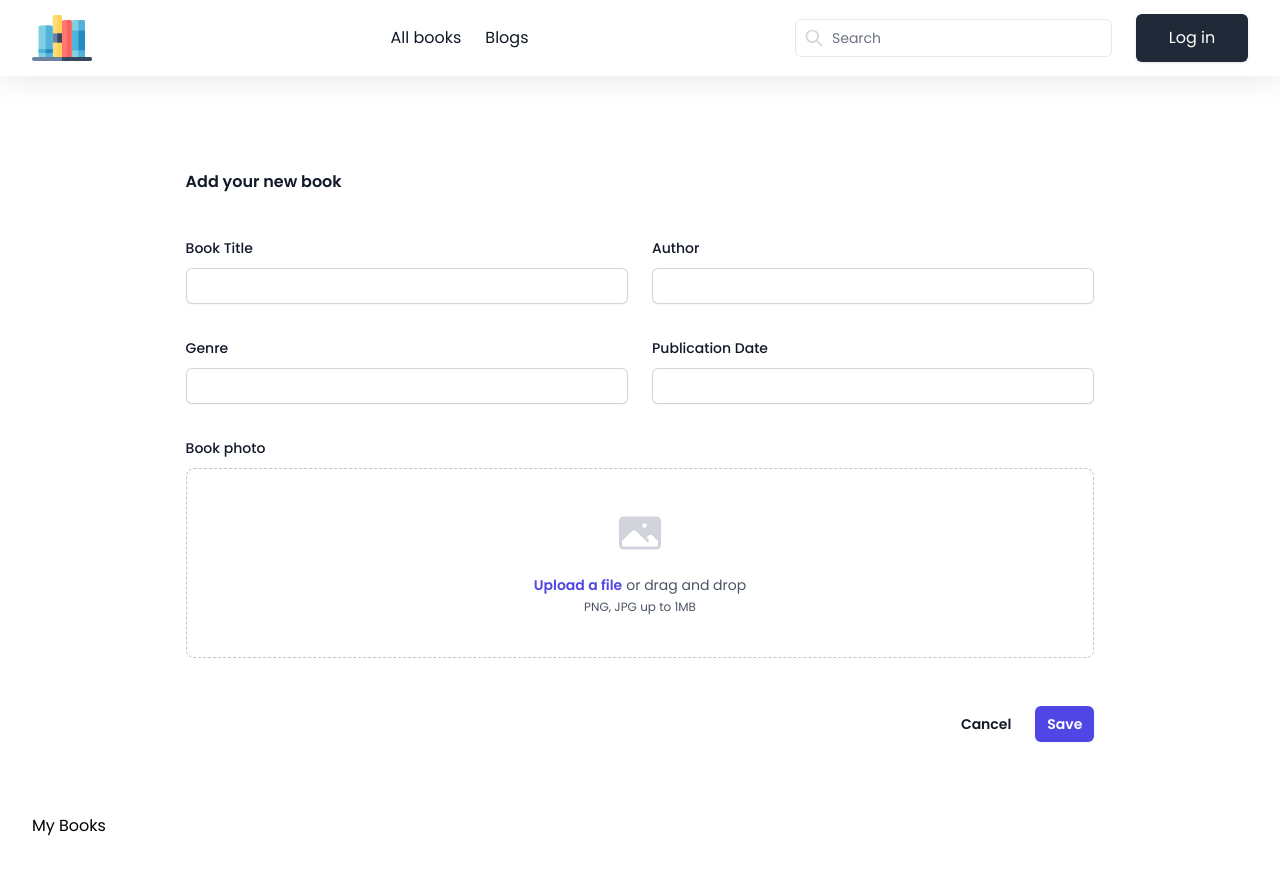
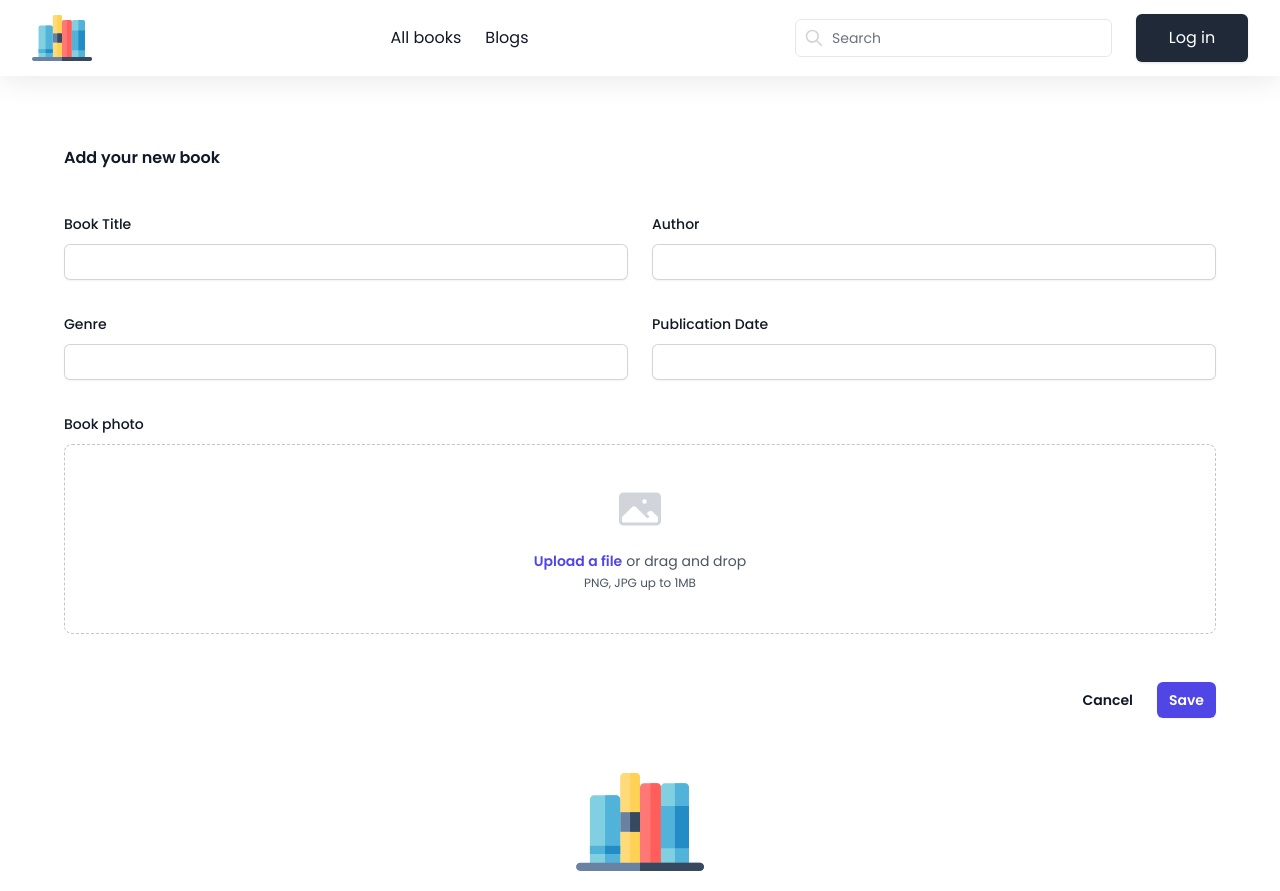
Before and after one commit to Shahrear-ahamed/bookshelf-frontend, a React (Vite) app: page /add-new-book in a window 1280 px wide. Shown: the top 891 px of the page. Built offline with nearby package versions, Linux system fonts and the light colour scheme.

Commit message:
[DONE] making project clean

```diff
--- a/src/Layout.tsx
+++ b/src/Layout.tsx
@@ -22,7 +22,9 @@ function Layout({ children }: IProps) {
   return (
     <>
       <Navbar />
-      {children}
+      <section className="mt-12 mx-auto px-4 max-w-screen-xl md:px-8">
+        {children}
+      </section>
       <Footer />
     </>
   );
--- a/src/components/UI/AddBookForm.tsx
+++ b/src/components/UI/AddBookForm.tsx
@@ -1,5 +1,5 @@
+import { PhotoIcon } from "@heroicons/react/24/solid";
 import { useEffect } from "react";
-import { PhotoIcon } from "@heroicons/react/24/solid";
 import { useForm } from "react-hook-form";
 import { toast } from "react-toastify";
 import { useAddNewBookMutation } from "../../redux/features/book/bookApi";
@@ -16,11 +16,9 @@ export default function AddBookForm() {
     register,
     handleSubmit,
     formState: { errors },
+    reset,
   } = useForm<NewBookFormInputs>();
-  const [addNewBook, { data, isLoading, isSuccess, isError }] =
-    useAddNewBookMutation();
-
-  console.log(data, isLoading, isSuccess, isError);
+  const [addNewBook, { isSuccess, isError }] = useAddNewBookMutation();
 
   const onSubmit = async (bookData: NewBookFormInputs) => {
     try {
@@ -35,13 +33,12 @@ export default function AddBookForm() {
   useEffect(() => {
     if (isSuccess && !isError) {
       toast.success("Book added successfully");
+      reset();
     }
-  }, [isError, isSuccess]);
+  }, [isError, isSuccess, reset]);
 
   return (
-    <form
-      onSubmit={handleSubmit(onSubmit)}
-      className="w-full md:w-2/3 lg:w-4/5 p-0 md:p-5 lg:p-8 my-10 m-auto">
+    <form onSubmit={handleSubmit(onSubmit)}>
       <div className="pb-6">
         <h2 className="text-base font-semibold leading-7 text-gray-900">
           Add your new book
--- a/src/pages/AddNewBook.tsx
+++ b/src/pages/AddNewBook.tsx
@@ -4,9 +4,6 @@ function AddNewBook() {
   return (
     <section className="px-4 py-5 max-w-screen-xl mx-auto md:px-8">
       <AddBookForm />
-      <div>
-        <h2>My Books</h2>
-      </div>
     </section>
   );
 }
--- a/src/pages/Blogs.tsx
+++ b/src/pages/Blogs.tsx
@@ -41,7 +41,7 @@ export default function Blogs() {
   ];
 
   return (
-    <section className="mt-12 mx-auto px-4 max-w-screen-xl md:px-8">
+    <>
       <div className="text-center">
         <h1 className="text-3xl text-gray-800 font-semibold">Blog</h1>
         <p className="mt-3 text-gray-500">
@@ -85,6 +85,6 @@ export default function Blogs() {
           </article>
         ))}
       </div>
-    </section>
+    </>
   );
 }
--- a/src/redux/api/apiSlice.ts
+++ b/src/redux/api/apiSlice.ts
@@ -5,5 +5,6 @@ export const bookShelfApi = createApi({
   baseQuery: fetchBaseQuery({
     baseUrl: "http://localhost:5000/api/v1",
   }),
+  tagTypes: ["AllBook", "MyBook"],
   endpoints: () => ({}),
 });
--- a/src/redux/features/book/bookApi.ts
+++ b/src/redux/features/book/bookApi.ts
@@ -20,6 +20,7 @@ const bookApi = bookShelfApi.injectEndpoints({
         method: "POST",
         body: book,
       }),
+      invalidatesTags: ["AllBook", "MyBook"],
     }),
   }),
 });
```
